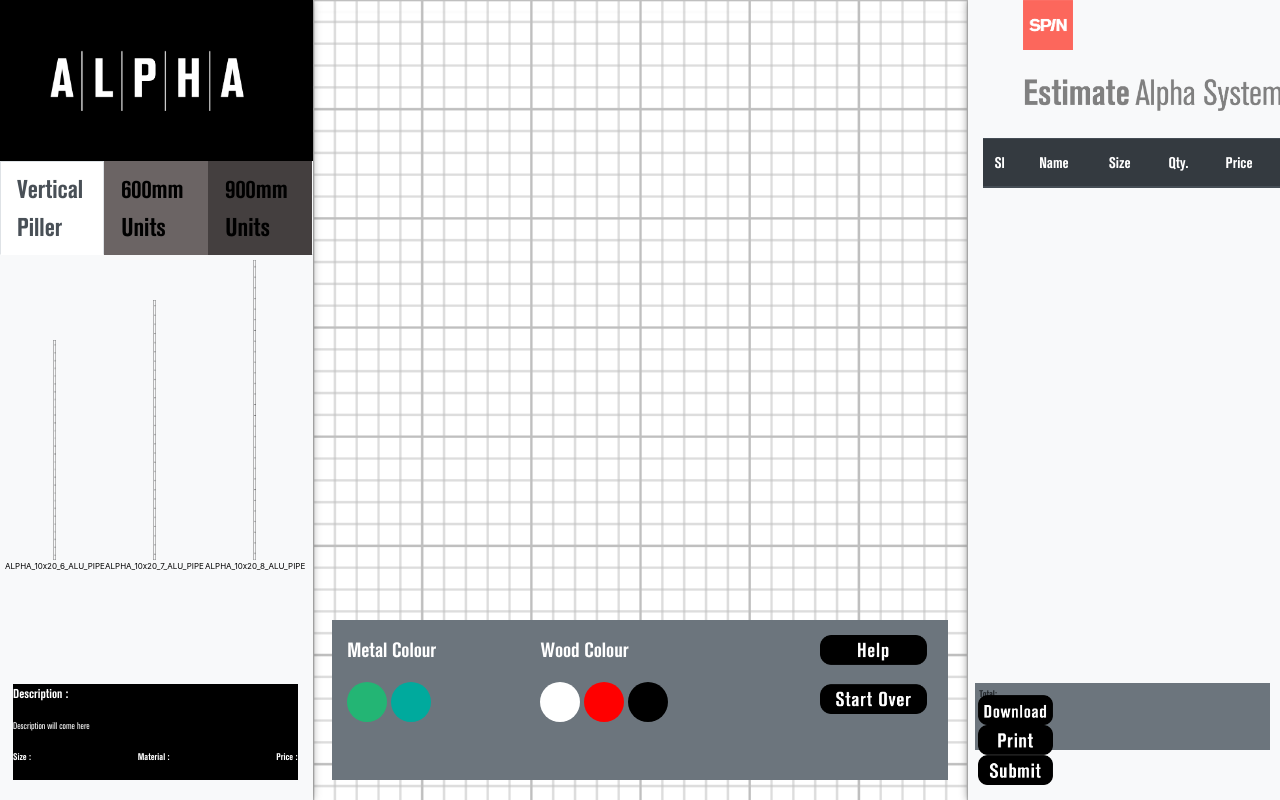
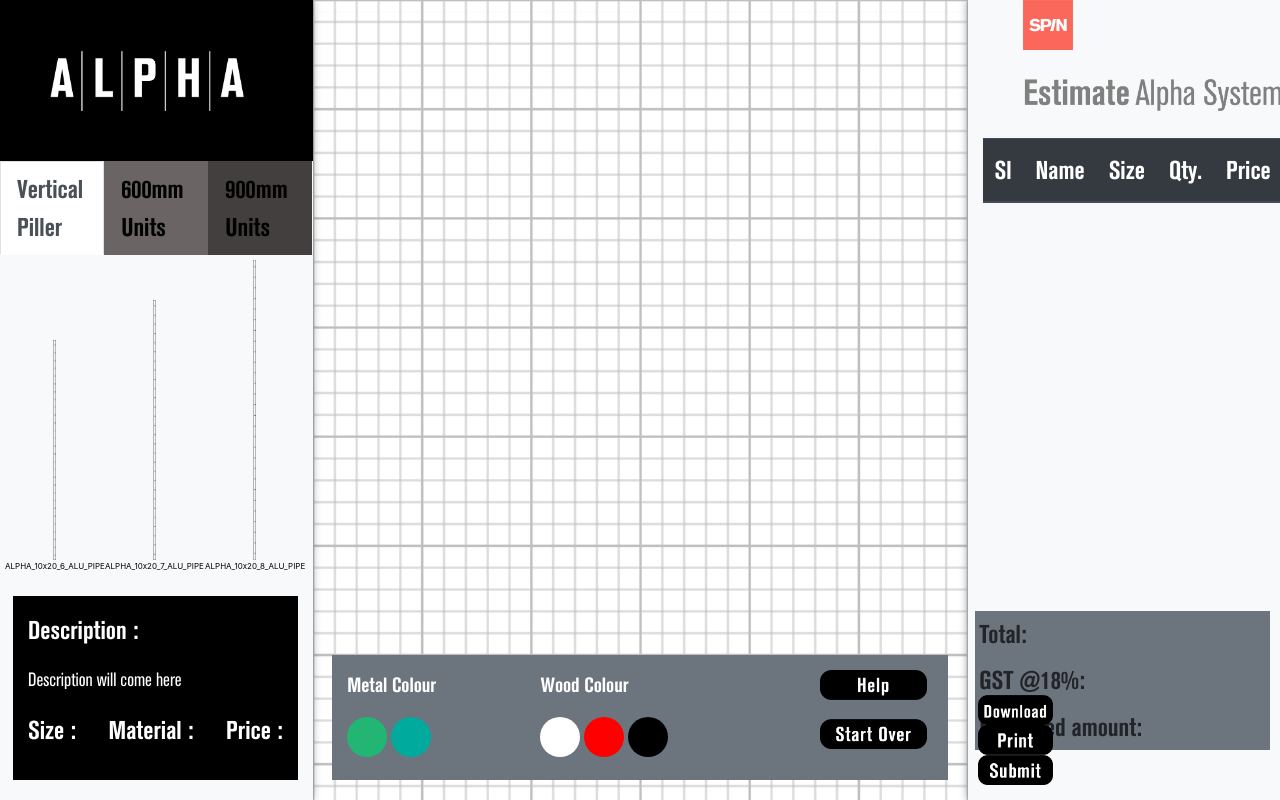
Before and after one commit to GuptaRaghav/Atlas, a PHP site: page / in a window 1280 px wide. Run offline with PHP 8.4, Linux system fonts and the light colour scheme; some libraries are stand-ins or nearby versions.

Commit message:
mid panel, 125px, Font size

```diff
--- a/css/style.css
+++ b/css/style.css
@@ -46,6 +46,7 @@
     border-top-right-radius: 0rem!important;
     color: black;
     font-family: boldFont;
+    font-size: 1.6em;
 }
 .sidenuv{
 	padding-right: unset!important;
@@ -107,7 +108,7 @@
 }
 .colorcontainer{
     padding: 15px;
-    height:160px;
+    height:125px;
     background-color: #6c757d;
     /* width: 65%; */
     bottom: 20px;
@@ -161,6 +162,7 @@
 .banner-footer{
 	color: white;
     background-color: black;
+    padding:15px;
     /* height: auto; */
     /* width: 100%; */
     right: 15px;
@@ -250,6 +252,7 @@
       position: absolute;
       bottom: 50px;
       width: 90%;
+      font-size: 1.6em;
       font-family: boldFont
 }
 @font-face {
--- a/index.html
+++ b/index.html
@@ -17,13 +17,13 @@
 			<img src="image/alpha logo@2x.png" class="alphabannerimg"/>
 				<ul class="nav nav-tabs">
 					<li class="nav-item">
-						<a class="nav-link active" div-id="item1" href="#" style="background-color:#443f3f; font-size:1.6em;">Vertical Piller</a>
+						<a class="nav-link active" div-id="item1" href="#" style="background-color:#443f3f;">Vertical Piller</a>
 					</li>
 					<li class="nav-item">
-						<a class="nav-link" div-id="item2" href="#" style="background-color:#6b6464; font-size:1.6em;">600mm Units</a>
+						<a class="nav-link" div-id="item2" href="#" style="background-color:#6b6464;">600mm Units</a>
 					</li>
 					<li class="nav-item">
-						<a class="nav-link" div-id="item3" href="#" style="background-color:#443f3f; font-size:1.6em;">900mm Units</a>
+						<a class="nav-link" div-id="item3" href="#" style="background-color:#443f3f;">900mm Units</a>
 					</li>
 				</ul>
 				<div class="itemcontainer" id="item1" >
@@ -89,18 +89,18 @@
 					</div>
 				</div>
 				<div class="banner-footer">
-				<p style="font-size: 0.8em;" class="boldFont">Description :</p>
-				<p style="font-size: 0.6em;" id ="descriptionElem" class="normalFont">Description will come here</p>
+				<p  class="boldFont">Description :</p>
+				<p id ="descriptionElem" class="normalFont">Description will come here</p>
 				<div style="display: flex; justify-content: space-between;">
 					<div>
-					<p style="font-size: 0.6em; float: left" class="boldFont">Size :</p>
-					<p style="font-size: 0.6em; float: right" class="normalFont" id="sizeElem"></p>
+					<p style=" float: left" class="boldFont">Size :</p>
+					<p style=" float: right" class="normalFont" id="sizeElem"></p>
 				</div><div>
-					<p style="font-size: 0.6em;float: left" class="boldFont">Material :</p>
-					<p style="font-size: 0.6em;float: right" class="normalFont" id="materialElem"></p>
+					<p style="float: left" class="boldFont">Material :</p>
+					<p style="float: right" class="normalFont" id="materialElem"></p>
 				</div><div>
-					<p style="font-size: 0.6em;float: left" class="boldFont">Price :</p>
-					<p style="font-size: 0.6em;float: right" class="normalFont" id="priceElem"></p>
+					<p style="float: left" class="boldFont">Price :</p>
+					<p style="float: right" class="normalFont" id="priceElem"></p>
 				</div>
 				</div>
 				</div>
@@ -147,7 +147,7 @@
 			<img src="image/estimate alpha@2x.png"  style="margin-left: 40px; height: 5vh">
 			<br><br>
 			<div class="pricetable">
-				<table class="table" id="tablePrice" style="font-size: 0.6em;   font-weight: bold;">
+				<table class="table" id="tablePrice">
 				<thead class="thead-dark">
 					<tr><th class="boldFont">Sl</th> <th class="boldFont">Name</th> <th class="boldFont">Size</th> <th class="boldFont">Qty.</th> <th class="boldFont">Price</th></tr>
 				</thead>
@@ -226,16 +226,11 @@
 			</div>
 		</div>
 		<script>
-
 (function(){
 	setTimeout(function(){
 	  document.getElementById("load-screen").style.display = "none";
 	}, 2000);
 })();
-
-
-
-
 </script>
 	</body>
 	<script src="https://ajax.googleapis.com/ajax/libs/jquery/3.3.1/jquery.min.js"></script>
--- a/js/app.js
+++ b/js/app.js
@@ -138,14 +138,21 @@
   img.alt = nodeCopy.alt;
   img.draggable = true;
   updateTablePrice(img);
-  if (images.length < 1)
   this.ctx.drawImage(img, 200, 10);
-  else{
-    lastImg = images[images.length-1];
-    newX = lastImg.x + 100;
-    newY = lastImg.y;
+  newX = lastImg.x + 100;
+    newY = lastImg.y + 100;
     this.ctx.drawImage(img, newX, newY);
-  }
+  // if (images.length < 1)
+  // this.ctx.drawImage(img, 200, 10);
+  // newX = lastImg.x + 100;
+  //   newY = lastImg.y + 100;
+  //   this.ctx.drawImage(img, newX, newY);
+  // else{
+  //   lastImg = images[images.length-1];
+  //   newX = lastImg.x + 100;
+  //   newY = lastImg.y + 100;
+  //   this.ctx.drawImage(img, newX, newY);
+  // }
   //need to keep ref of all image alnng with their previous state
   images.push({
     image: img,
```
